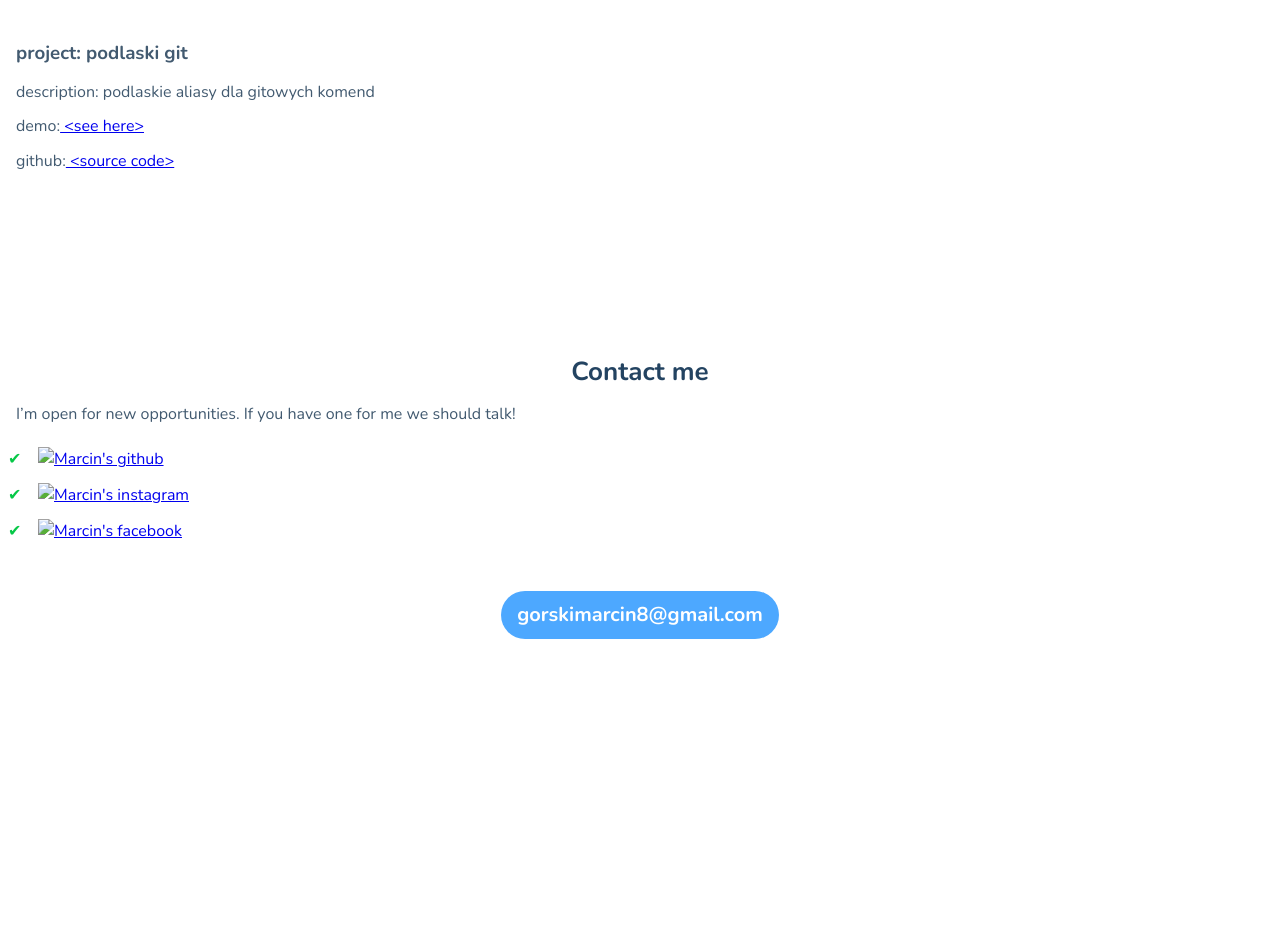
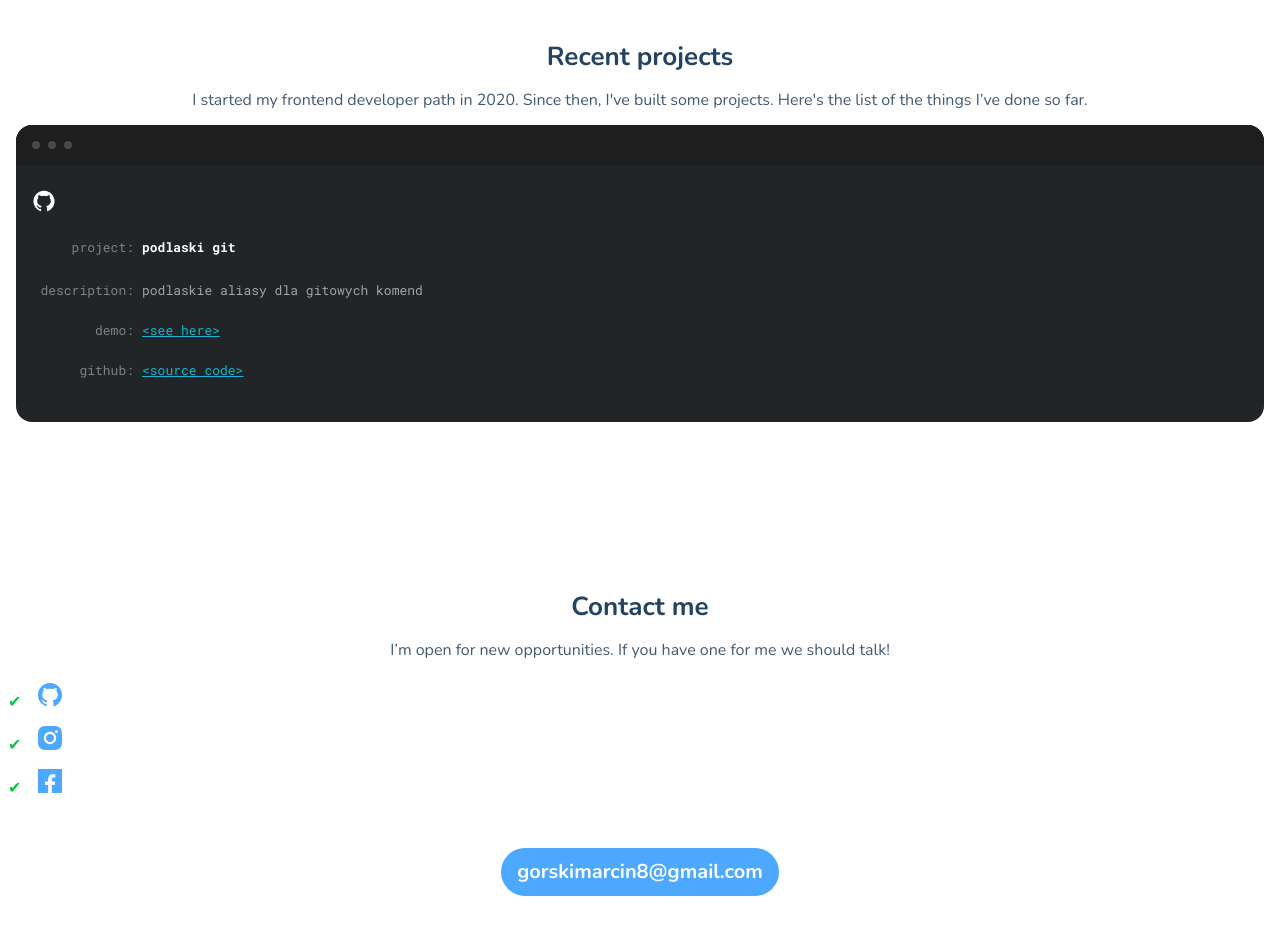
Before and after one commit to gorskimarcin8/gorskimarcin8.github.io, a website built with webpack: page src/pages/index.html in a window 1280 px wide. Shown: the part 2460-3394 px from the top of the page. Before the commit the page ends 3235 px from the top, so only its background shows below. Built offline with nearby package versions, Linux system fonts and the light colour scheme.

Commit message:
project section css

```diff
--- a/src/pages/index.html
+++ b/src/pages/index.html
@@ -24,29 +24,39 @@
           <span class="hero__welcome">Hello there! 👋</span>
         </div>
         <div class="hero__image--container">
-          <img class="hero__image" src="../assets/img/VaultBoy.png" alt="hero__image"/>
+          <img
+            class="hero__image"
+            src="../assets/img/VaultBoy.png"
+            alt="hero__image"
+          />
         </div>
 
         <article class="hero__article">
           <h1 class="hero__header">
-            My name is Marcin,<br> I’m an aspiring<br>
-            <span class="hero__header--highlighted">Frontend developer</span> and a keen Fallout
-            fan.
+            My name is Marcin,<br />
+            I’m an aspiring<br />
+            <span class="hero__header--highlighted">Frontend developer</span>
+            and a keen Fallout fan.
           </h1>
           <p class="hero__paragraph">
             You might be interested in checking the list of my
-            <span class="hero__paragraph--highlighted">skills</span>. Don’t forget to have a
-            glimpse at <span class="hero__paragraph--highlighted">my projects</span>. Currently I’m
-            looking for a new challenges so if you have one -
+            <span class="hero__paragraph--highlighted">skills</span>. Don’t
+            forget to have a glimpse at
+            <span class="hero__paragraph--highlighted">my projects</span>.
+            Currently I’m looking for a new challenges so if you have one -
             <span class="hero__paragraph--highlighted">contact me</span> 😊
           </p>
-          <a href="mailto:gorskimarcin8@gmail.com" class="email__button">gorskimarcin8@gmail.com</a>
+          <a href="mailto:gorskimarcin8@gmail.com" class="email__button"
+            >gorskimarcin8@gmail.com</a
+          >
         </article>
       </section>
       <section class="skills">
         <h1 class="skills__header">My skills</h1>
         <section class="skills__section">
-          <h2 class="skills__title"><span class="skills__title--emoji">💪</span>Working knoweldge</h2>
+          <h2 class="skills__title">
+            <span class="skills__title--emoji">💪</span>Working knoweldge
+          </h2>
           <ul>
             <li>Semantic HTML5</li>
             <li>Flexbox</li>
@@ -60,7 +70,9 @@
           </ul>
         </section>
         <section class="skills__section">
-          <h2 class="skills__title" ><span class="skills__title--emoji">🤔</span>Know something about</h2>
+          <h2 class="skills__title">
+            <span class="skills__title--emoji">🤔</span>Know something about
+          </h2>
           <ul>
             <li>JavaScript E56 + features</li>
             <li>CSS animations</li>
@@ -72,7 +84,9 @@
           </ul>
         </section>
         <section class="skills__section">
-          <h2 class="skills__title"><span class="skills__title--emoji">🎓</span>Want to learn</h2>
+          <h2 class="skills__title">
+            <span class="skills__title--emoji">🎓</span>Want to learn
+          </h2>
           <ul>
             <li>React JS</li>
             <li>Node JS</li>
@@ -85,30 +99,72 @@
         </section>
       </section>
       <section class="projects">
-        <div class="projects-grid">
+        <h1 class="projects__header">Recent projects</h1>
+        <p class="projects__paragraph">
+          I started my frontend developer path in 2020. Since then, I've built
+          some projects. Here's the list of the things I’ve done so far.
+        </p>
+        <div class="projects__grid">
           <article class="project">
-            <h3 class="project__title">
-              <span>project:</span><span> podlaski git</span>
-            </h3>
-            <p class="project__description">
-              <span>description:</span><span> podlaskie aliasy dla gitowych komend</span>
-            </p>
-            <p><span>demo:</span><a href="#" title="podlaski git demo"> &lt;see here&gt;</a></p>
-            <p><span>github:</span><a href="#" title="podlaski git kod źródłowy"> &lt;source code&gt;</a></p>
-          </article>
+            <div class="project__window">
+              <span class="project__window--dot"></span>
+              <span class="project__window--dot"></span>
+              <span class="project__window--dot"></span>
+            </div>
+            <div class="project__container">
+              <img class="project__icon" src="../assets/icons/Github Icon.png" alt="">
+              <h3 class="project__title project__grid">
+                <span class="project__label">project:</span><span class="project__name">podlaski git</span>
+              </h3>
+              <p class="project__description project__grid">
+                <span class="project__label">description:</span
+                ><span class="project__info">podlaskie aliasy dla gitowych komend</span>
+              </p>
+              <p class = "project__grid">
+                <span class="project__label">demo:</span
+                ><a class="project__link" href="#" title="podlaski git demo"> &lt;see here&gt;</a>
+              </p>
+              <p class = "project__grid">
+                <span class="project__label">github:</span>
+                <a class="project__link" href="#" title="podlaski git kod źródłowy">
+                  &lt;source code&gt;</a>
+              </p>
+              </div>
+            </article>
+          </div>
         </div>
       </section>
       <section class="contact">
-        <h1 class= "contact__header">Contact me</h1>
-        <p class="contact__description">I’m open for new opportunities. If you have one for me we should talk!</p>
+        <h1 class="contact__header">Contact me</h1>
+        <p class="contact__description">
+          I’m open for new opportunities. If you have one for me we should talk!
+        </p>
         <div class="contact__links">
           <ul class="socials">
-            <li class="socials__item"><a href="https://github.com/gorskimarcin8" class="socials__link"><img src="#" class="socials__icon" alt="Marcin's github"></a></li>
-            <li class="socials__item"><a href="https://www.instagram.com/ktobysiespodzial/" class="socials__link"><img src="#" class="socials__icon" alt="Marcin's instagram"></a></li>
-            <li class="socials__item"><a href="https://www.facebook.com/marcin.gorski.520/" class="socials__link"><img src="#" class="socials__icon" alt="Marcin's facebook"></a></li>
+            <li class="socials__item">
+              <a href="https://github.com/gorskimarcin8" class="socials__link"
+                ><img src="../assets/icons/Github Vector.svg" class="socials__icon" alt="Marcin's github"
+              /></a>
+            </li>
+            <li class="socials__item">
+              <a
+                href="https://www.instagram.com/ktobysiespodzial/"
+                class="socials__link"
+                ><img src="../assets/icons/Instagram Vector.svg" class="socials__icon" alt="Marcin's instagram"
+              /></a>
+            </li>
+            <li class="socials__item">
+              <a
+                href="https://www.facebook.com/marcin.gorski.520/"
+                class="socials__link"
+                ><img src="../assets/icons/facebook vector.svg" class="socials__icon" alt="Marcin's facebook"
+              /></a>
+            </li>
           </ul>
         </div>
-        <a class="email__button" href="mailto:gorskimarcin8@gmail.com">gorskimarcin8@gmail.com</a>
+        <a class="email__button" href="mailto:gorskimarcin8@gmail.com"
+          >gorskimarcin8@gmail.com</a
+        >
       </section>
     </main>
   </body>
--- a/src/scss/_variables.scss
+++ b/src/scss/_variables.scss
@@ -1,6 +1,12 @@
 //colors
 $textDark:#234361;
+$darkGrey:#1E1E1E;
+$lightGrey: #464A4D;
+$projectLabelGray: #808082;
+$projectInfoGrey: #A3A3A3;
+$grey:#212528;
 $blue:#1070ca;
 $deafult:#425a70;
 $link:#4DA8FF;
+$linkTurquoise:#14B5D0;
 $white:#FFFFFF;
--- a/src/scss/main.scss
+++ b/src/scss/main.scss
@@ -3,6 +3,7 @@
 @import "_variables";
 @import "modules/hero.scss";
 @import "modules/skills.scss";
+@import "modules/projects.scss";
 
 
 html {
@@ -17,6 +18,7 @@ html {
 body {
   font-family: Nunito, sans-serif;
   color: $deafult;
+  text-align: center;
 }
 
 h1 {
--- a/src/scss/modules/hero.scss
+++ b/src/scss/modules/hero.scss
@@ -26,7 +26,6 @@
     font-weight: 300;
     font-size: 16px;
     line-height: 32px;
-    text-align: center;
     &--highlighted {
         color: $link;
       }
--- /dev/null
+++ b/src/scss/modules/projects.scss
@@ -0,0 +1,66 @@
+.projects__grid {
+  overflow: hidden;
+  background-color: $grey;
+  border-radius: 16px;
+}
+
+.project {
+  font-family: Roboto Mono;
+
+  &__window {
+    display: flex;
+    justify-content: flex-start;
+    align-items: center;
+    height: 40px;
+    padding: 16px;
+    background-color: $darkGrey;
+
+    &--dot {
+      display: block;
+      width: 8px;
+      height: 8px;
+      border-radius: 50%;
+      margin: 0 8px 0 0;
+      background-color: $lightGrey;
+    }
+  }
+
+  &__container {
+    text-align: left;
+    padding: 24px 16px;
+  }
+
+  &__grid {
+    display: grid;
+    grid-template-columns: 102px 1fr;
+    column-gap: 8px;
+  }
+
+  &__label {
+    display: block;
+    text-align: right;
+    color: $projectLabelGray;
+    font-size: 13px;
+    line-height: 24px;
+    font-weight: normal;
+  }
+
+  &__link,
+  &__name,
+  &__info {
+    font-size: 13px;
+    line-height: 24px;
+  }
+
+  &__link {
+    color: $linkTurquoise;
+  }
+
+  &__name {
+    color: $white;
+  }
+
+  &__info {
+    color: $projectInfoGrey;
+  }
+}
```
Also changed, not shown: src/assets/icons/Github Icon.png (added), src/assets/icons/Github Vector.svg (added), src/assets/icons/Instagram Vector.svg (added), src/assets/icons/facebook vector.svg (added).
